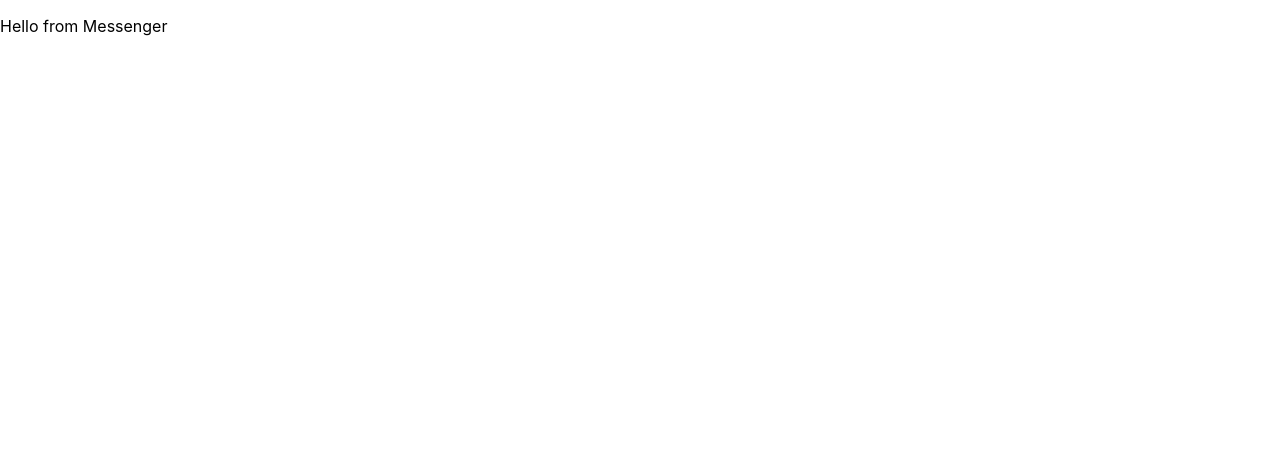
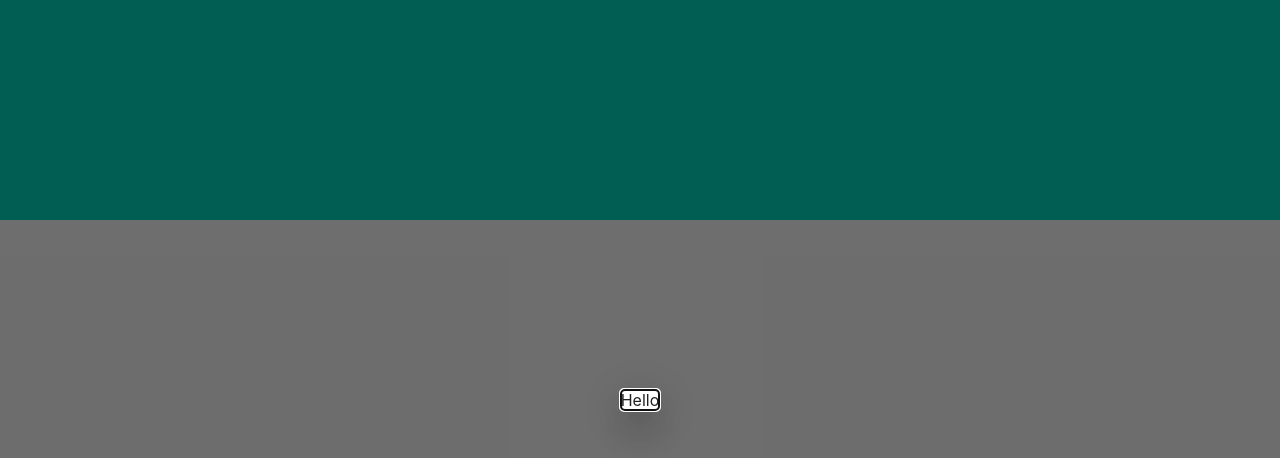
Before and after one commit to bhavyanarnoli/WhatsappClone, a React (Create React App) app in the folder client/: page / in a window 1280 px wide. Shown: the top 458 px of the page. Built offline with nearby package versions, Linux system fonts and the light colour scheme.

Commit message:
creating loginpage

```diff
--- a/client/src/components/Messenger.jsx
+++ b/client/src/components/Messenger.jsx
@@ -1,7 +1,28 @@
+import LoginDialog from "./account/LoginDialog";
+import { AppBar, Toolbar,styled, Box } from "@mui/material";
 
+const Component = styled(Box)`
+  height: 100vh;
+  background: #DCDCDC;
+`
+const Header = styled(AppBar)`
+  height: 220px;
+  background-color: #00bfa5;
+  box-shadow: none;
+`
 
 const Messenger = () => {
-  return <p> Hello from Messenger</p>
-}
+
+  return(
+  <Component>
+   <Header>
+    <Toolbar>
+
+    </Toolbar>
+  </Header>
+  <LoginDialog />
+  </Component>
+
+)}
 
 export default Messenger;
--- /dev/null
+++ b/client/src/components/account/LoginDialog.jsx
@@ -0,0 +1,10 @@
+
+import { Dialog } from "@mui/material";
+const LoginDialog = () => {
+
+  return (
+  <Dialog open = {true}>Hello</Dialog>
+  )
+}
+
+export default LoginDialog;
```
